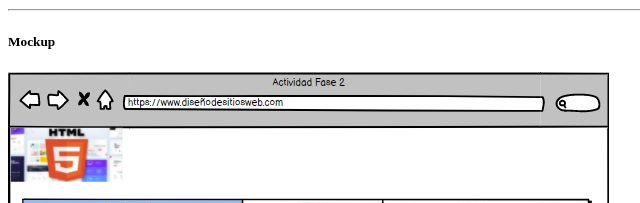
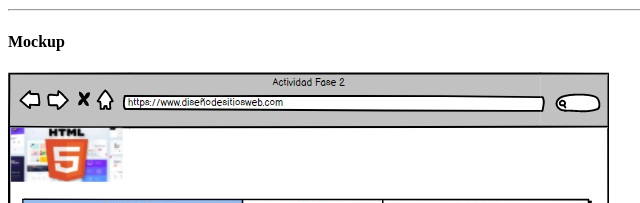
Before and after one commit to jpablo36/DSW-JuanPabloMontilla, a plain HTML site: page Fase2/design.html in a window 1280 px wide. Shown: the part 1461-1664 px from the top of the page, 0-640 px from the left. Drawn offline with Linux system fonts and the light colour scheme.

Commit message:
Actualización Fase 2
Actualización Fase 2

```diff
--- a/Fase2/design.html
+++ b/Fase2/design.html
@@ -58,7 +58,7 @@
         </article>
     </section>
     <hr>
-    <h5>Mockup</h4>
+    <h4>Mockup</h4>
         <img src="img/mockup.jpg">
     <footer>
         <p>Correo del Autor:jpablos36@gmail.com <br> Skype: jpablo36 <br> Fecha Actualizacion: 28 junio de 2021</p>
```
